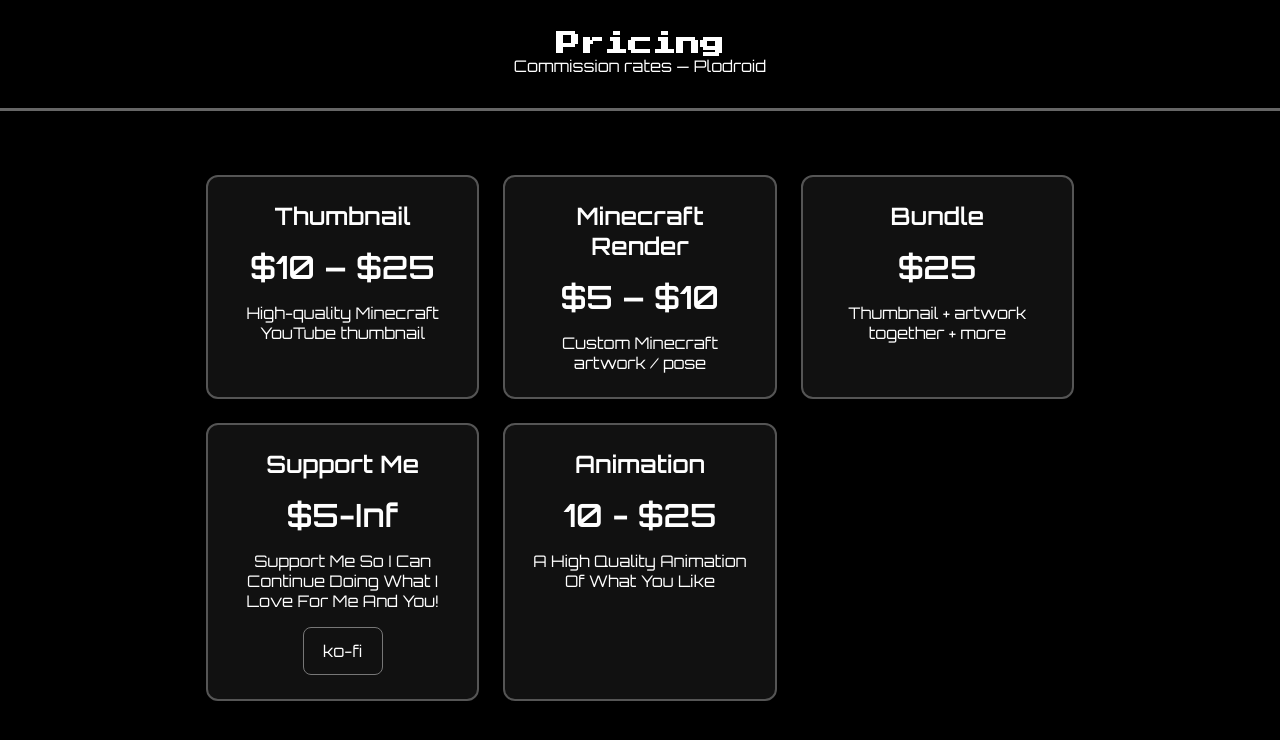
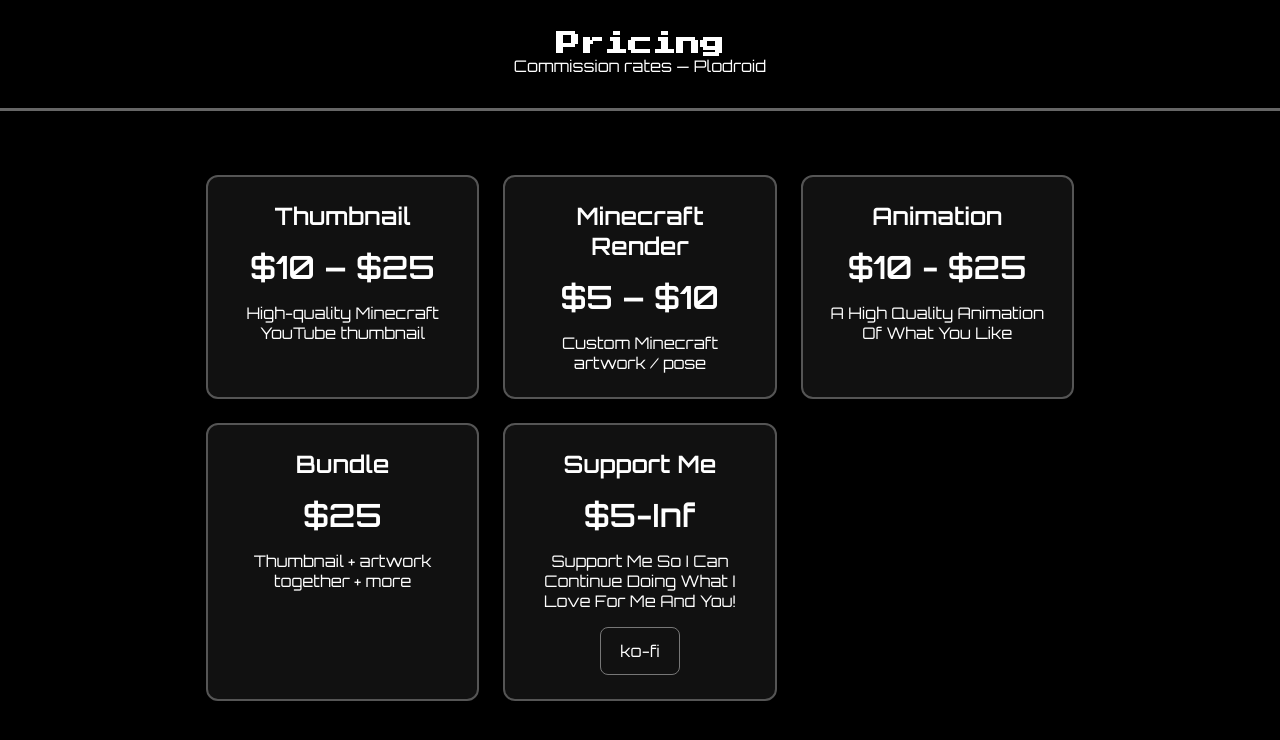
Before and after one commit to plodroid/Portfolio, a plain HTML site: page pricing.html in a window 1280 px wide. Drawn offline with Linux system fonts and the light colour scheme.

Commit message:
Update pricing.html

```diff
--- a/pricing.html
+++ b/pricing.html
@@ -92,6 +92,12 @@
     <p>Custom Minecraft artwork / pose</p>
   </div>
 
+    <div class="card">
+    <h2>Animation</h2>
+    <p class="price">$10 - $25</p>
+    <p>A High Quality Animation Of What You Like</p>
+  </div>
+
   <div class="card">
     <h2>Bundle</h2>
     <p class="price">$25</p>
@@ -105,11 +111,7 @@
      <a href="https://ko-fi.com/plodroid">ko-fi</a>
   </div>
 
-   <div class="card">
-    <h2>Animation</h2>
-    <p class="price">10 - $25</p>
-    <p>A High Quality Animation Of What You Like</p>
-  </div>
+
 
 </section>
 
```
